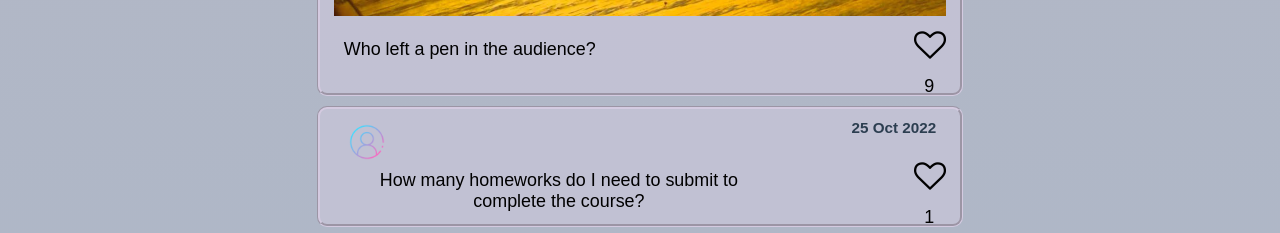
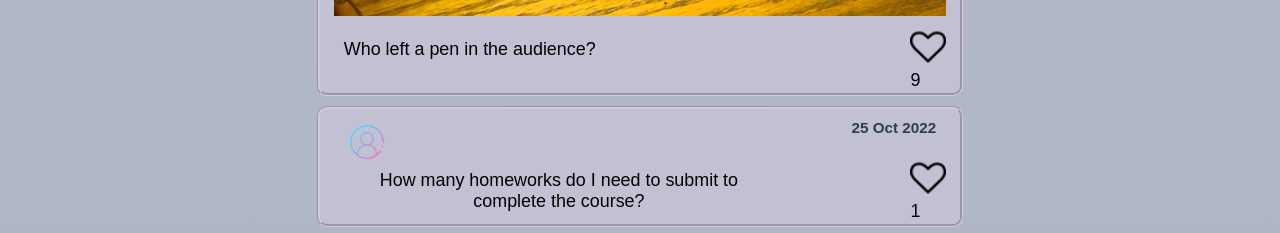
Before and after one commit to healthypunk/WAD-project, a Vue app: page / in a window 1280 px wide. Shown: the part 567-800 px from the top of the page. Built offline with nearby package versions, Linux system fonts and the light colour scheme.

Commit message:
like count is fixed

```diff
--- a/src/components/Post.vue
+++ b/src/components/Post.vue
@@ -88,6 +88,13 @@ export default {
   grid-area: h;
   justify-self: end;
 }
+.likebutton p{
+  margin: 0;
+}
+
+.like img {
+  height: 2em;
+}
 
 .pic1 p {
   grid-area: t;
```
